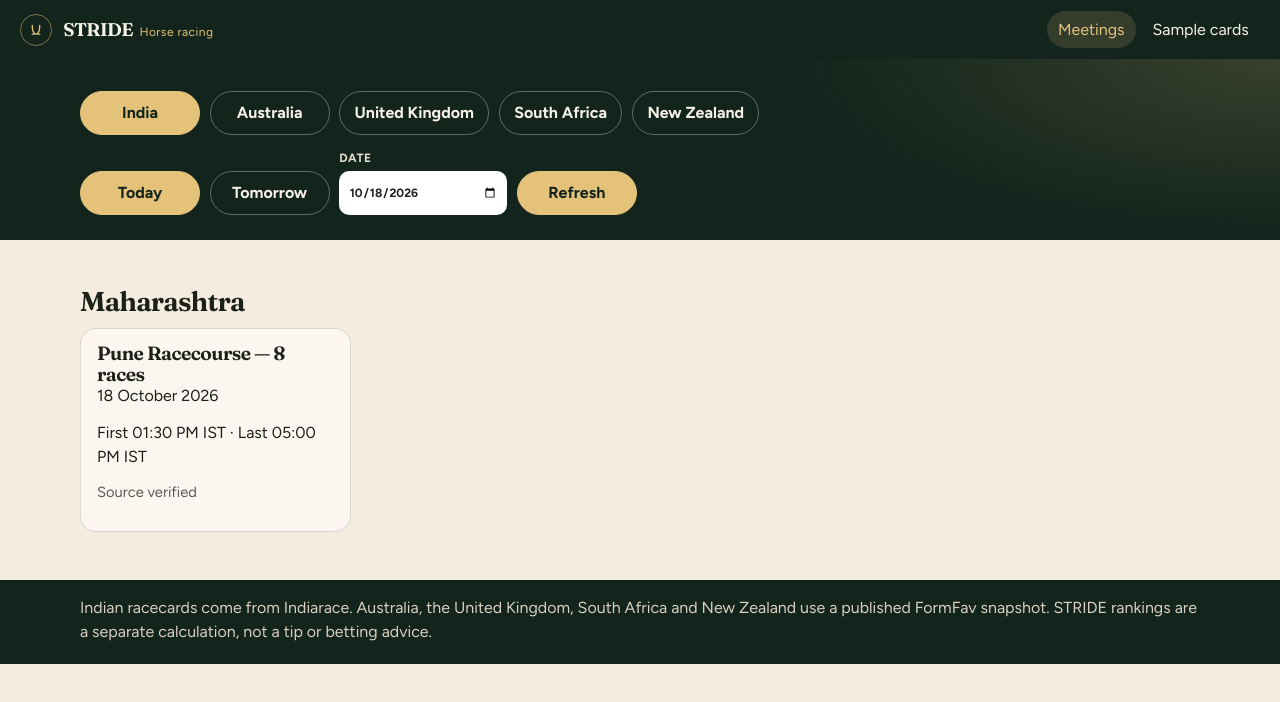
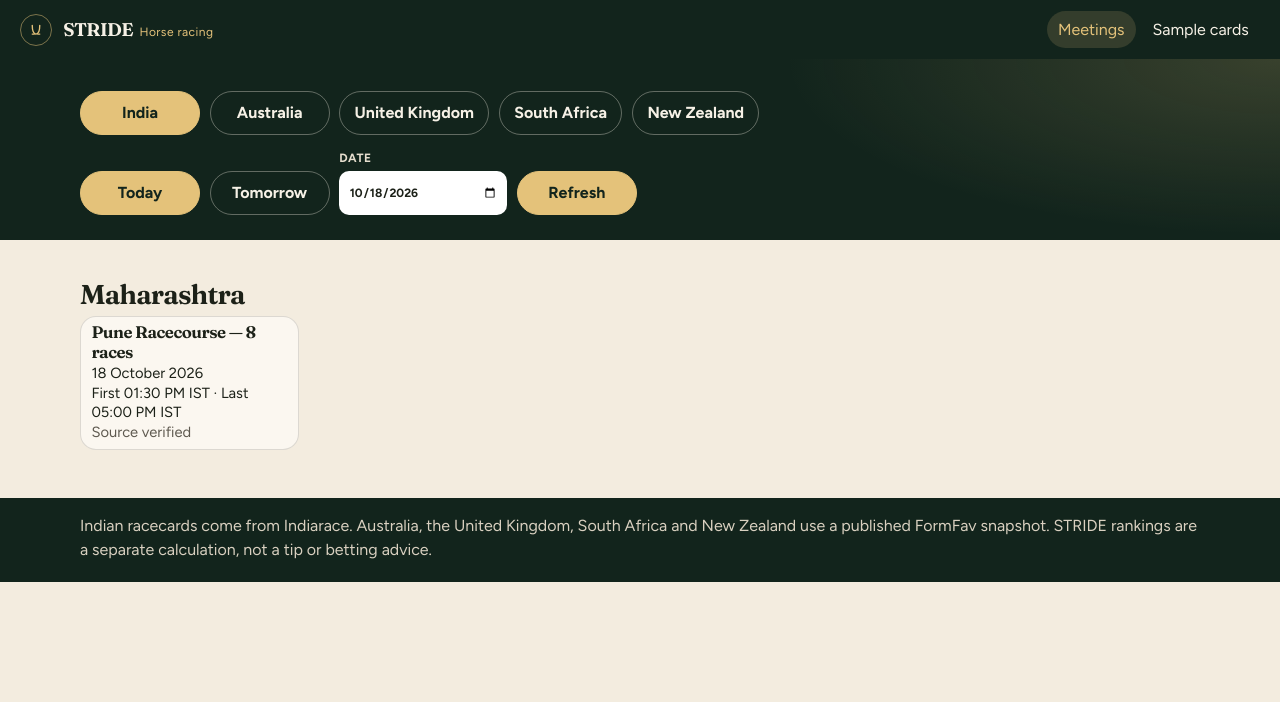
Before and after one commit to alexpandy-ai/HorsePrediction, a React (Vite) app: page / in a window 1280 px wide. Shown: the top 702 px of the page. Built offline with nearby package versions, Linux system fonts and the light colour scheme.

Commit message:
Update the project and the racecard site so the published site matches the latest changes.

```diff
--- a/public/data/last-updated.json
+++ b/public/data/last-updated.json
@@ -1 +1 @@
-{"publishedAt":"2026-10-26T10:02:37.261Z","source":"Indiarace","sourceUrl":"https://www.indiarace.com/","automaticPublishing":true,"note":"Opening the site loads this published snapshot. A daily publish adds a racecard when Indiarace has one, and the handicap sheet when that racecard is not published yet. The page does not contact Indiarace."}
+{"publishedAt":"2026-10-26T10:15:14.045Z","source":"Indiarace","sourceUrl":"https://www.indiarace.com/","automaticPublishing":true,"note":"Opening the site loads this published snapshot. A daily publish adds a racecard when Indiarace has one, and the handicap sheet when that racecard is not published yet. The page does not contact Indiarace."}
--- a/src/styles.css
+++ b/src/styles.css
@@ -560,10 +560,18 @@ th { font-size: 0.75rem; letter-spacing: 0.04em; text-transform: uppercase; colo
   border-radius: 16px;
   padding: 0.9rem 1rem;
 }
-.stride-state { margin-top: 1.4rem; }
-.stride-meetings { display: grid; grid-template-columns: repeat(auto-fill, minmax(250px, 1fr)); gap: 0.75rem; }
-.stride-meeting { display: block; color: inherit; text-decoration: none; min-height: 9rem; }
-.stride-meeting h3 { font-size: 1.2rem; }
+.stride-state { margin-top: 1rem; }
+.stride-state h2 { margin-bottom: 0.45rem; }
+.stride-meetings { display: grid; grid-template-columns: repeat(auto-fill, minmax(210px, 1fr)); gap: 0.4rem; }
+.stride-meeting {
+  display: block;
+  color: inherit;
+  text-decoration: none;
+  min-height: 0;
+  padding: 0.4rem 0.65rem 0.45rem;
+}
+.stride-meeting h3 { font-size: 1.05rem; line-height: 1.15; }
+.stride-meeting p { margin: 0.12rem 0 0; line-height: 1.25; font-size: 0.92rem; }
 .stride-meeting:hover { border-color: var(--green-2); }
 .stride-races { list-style: none; padding: 0; margin: 1rem 0 0; }
 .stride-races a {
```
Also changed, not shown: public/data/indiarace/index.json.
